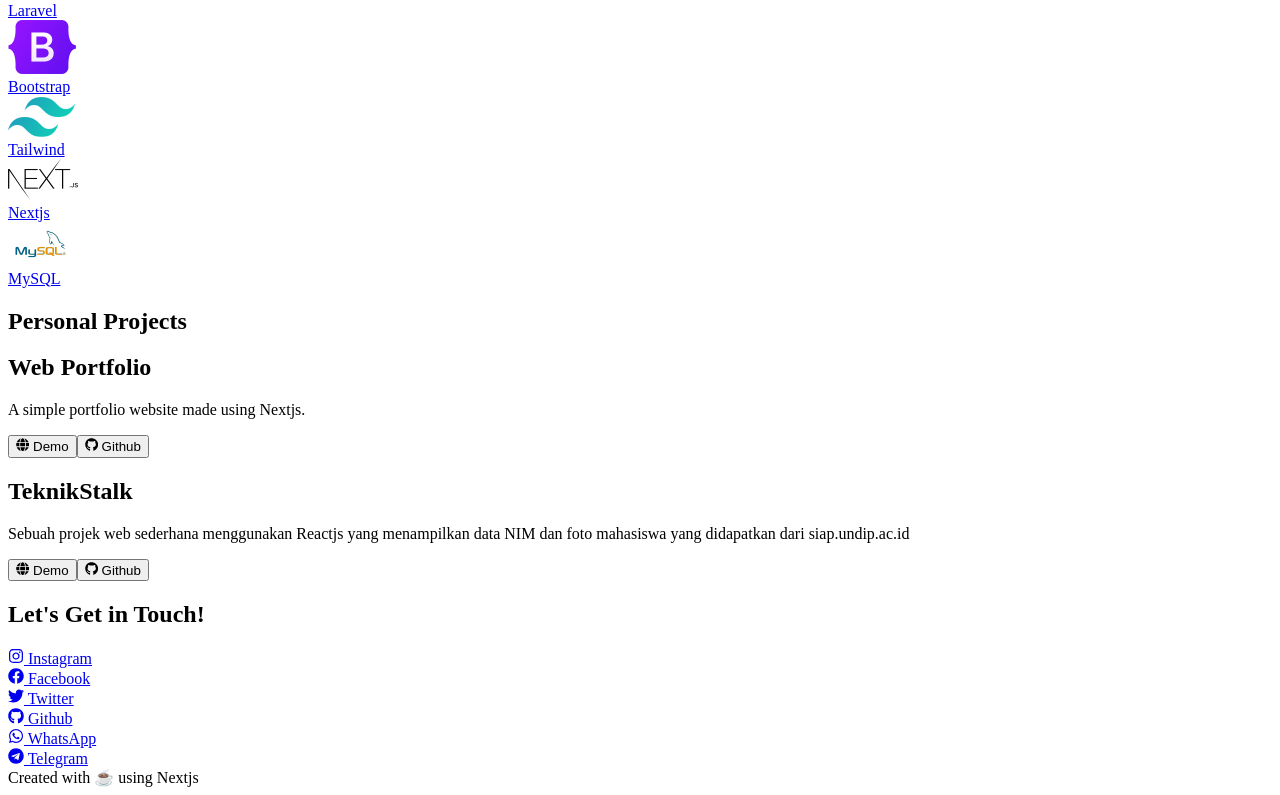
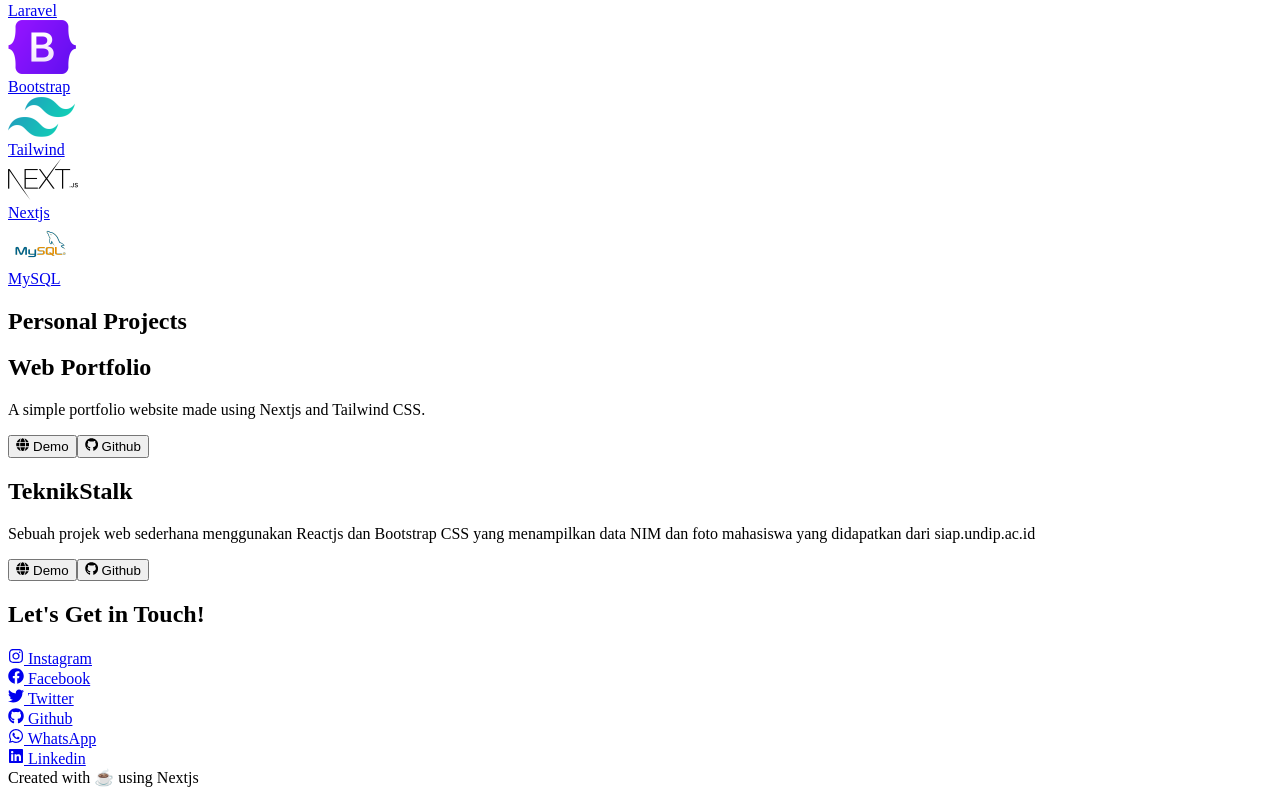
Before and after one commit to taufikisme/nextjs-portfolio, a Next.js app: page / in a window 1280 px wide. Shown: the part 1125-1920 px from the top of the page. Built offline with nearby package versions, Linux system fonts and the light colour scheme.

Commit message:
Edit Linkedin

```diff
--- a/pages/index.js
+++ b/pages/index.js
@@ -45,7 +45,7 @@
   FaFacebook,
   FaTwitter,
   FaWhatsapp,
-  FaTelegram,
+  FaLinkedin,
   FaSun,
   FaMoon,
 } from "react-icons/fa";
@@ -307,7 +307,8 @@
                 <CardHeader>Web Portfolio</CardHeader>
                 <p className="text-lg">
                   A simple portfolio website made using{" "}
-                  <span className="text-blue-500">Nextjs</span>.
+                  <span className="text-blue-500">Nextjs</span> and{" "}
+                  <span className="text-blue-500">Tailwind CSS</span>.
                 </p>
               </CardBody>
               <CardFooter>
@@ -332,7 +333,8 @@
                 <CardHeader>TeknikStalk</CardHeader>
                 <p className="text-lg">
                   Sebuah projek web sederhana menggunakan{" "}
-                  <span className="text-blue-500">Reactjs</span> yang
+                  <span className="text-blue-500">Reactjs</span> dan{" "}
+                  <span className="text-blue-500">Bootstrap CSS</span> yang
                   menampilkan data NIM dan foto mahasiswa yang didapatkan dari
                   siap.undip.ac.id
                 </p>
@@ -399,10 +401,10 @@
               <FaWhatsapp className="mr-3" /> WhatsApp
             </CardPill>
             <CardPill
-              link="https://t.me/taufikisme"
+              link="https://www.linkedin.com/in/moh-taufik-afandi-5255681a6/"
               className="bg-white dark:bg-dark1"
             >
-              <FaTelegram className="mr-3" /> Telegram
+              <FaLinkedin className="mr-3" /> Linkedin
             </CardPill>
           </div>
         </Container>
```
